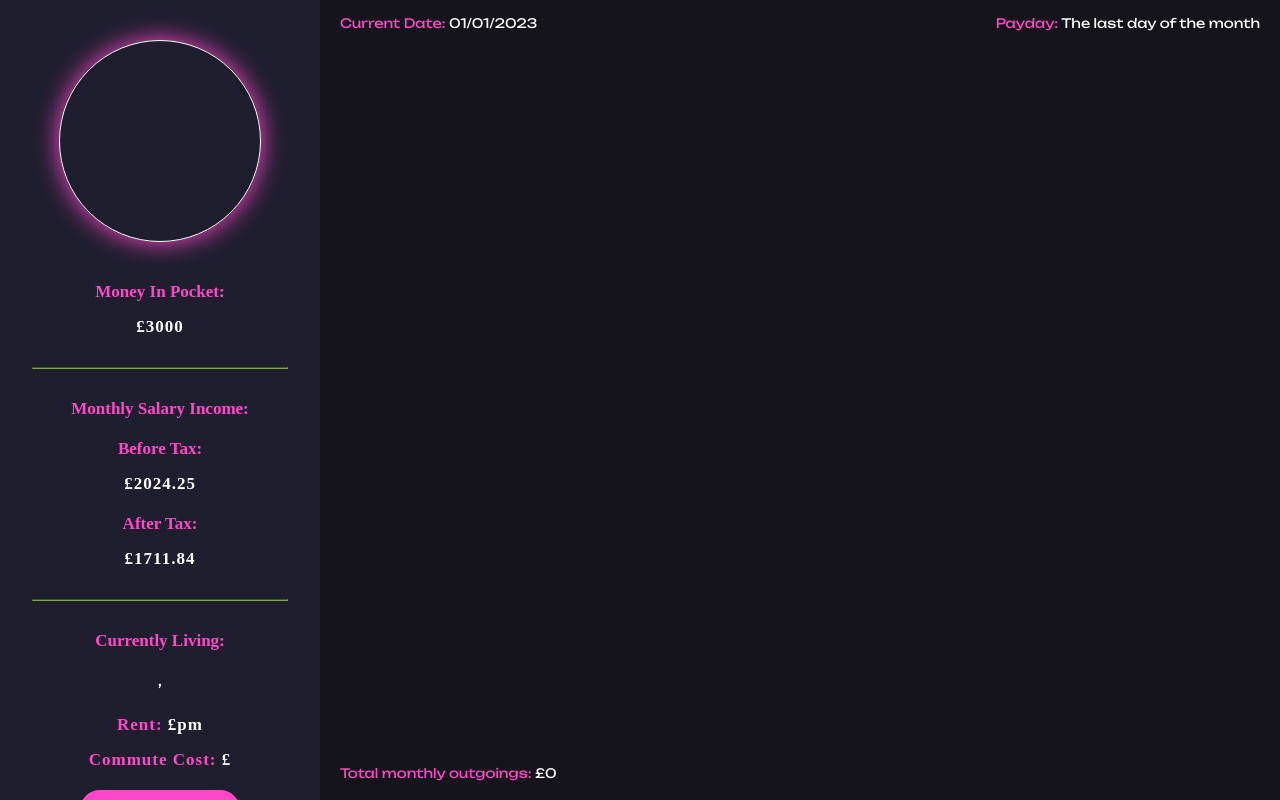
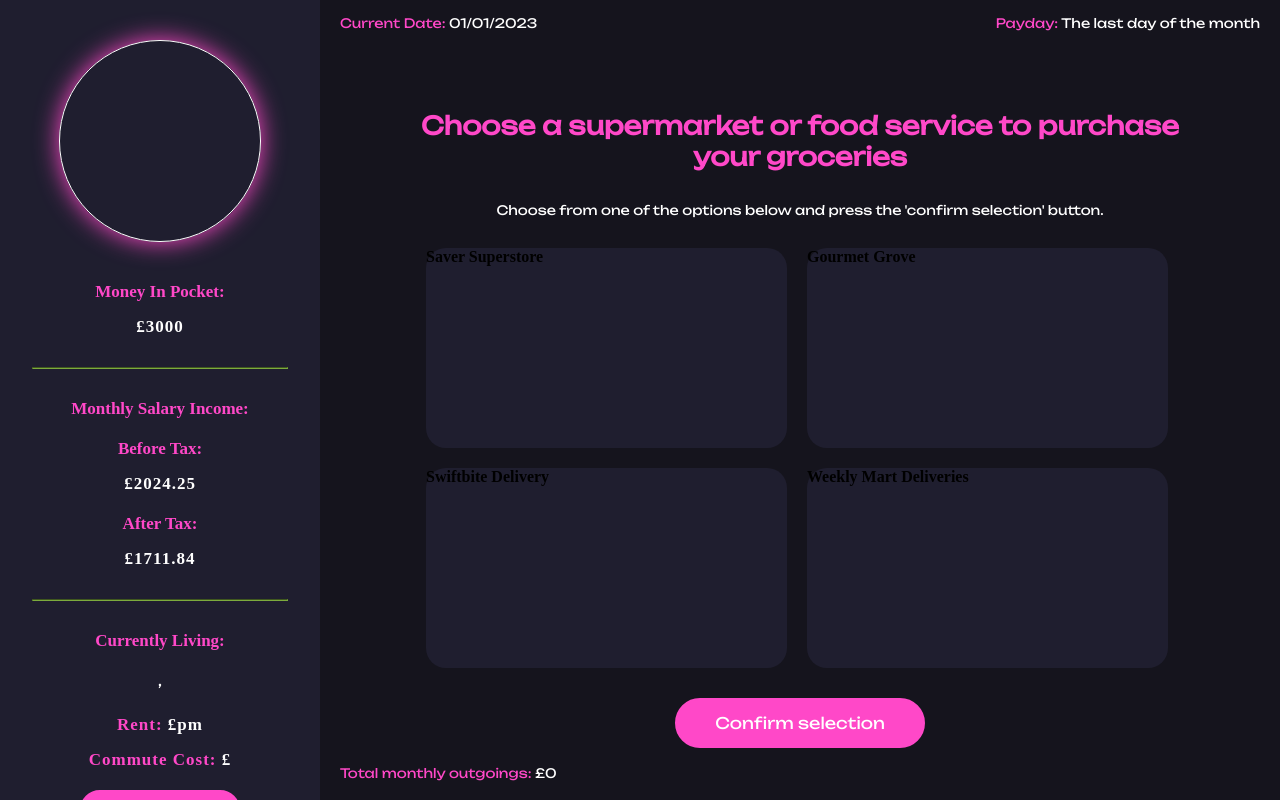
Before and after one commit to lucyscanlon/FinanceGame, a Vue app: page / in a window 1280 px wide. Built offline with nearby package versions, Linux system fonts and the light colour scheme; a web font is replaced by a local one.

Commit message:
created the template layout using flexbox and added supermarket titles for each option in SupermarketChoice.vue

```diff
--- a/src/components/MainGame/SupermarketChoice.vue
+++ b/src/components/MainGame/SupermarketChoice.vue
@@ -7,6 +7,38 @@ Components that will be inside this container include:
 
 
 <template>
+    <div class="supermarketchoice-display-wrapper">
+        <h1>Choose a supermarket or food service to purchase your groceries</h1>
+        <p class="supermarketchoice-description">Choose from one of the options below and press the 'confirm selection' button.</p>
+        <div class="supermarketchoice-flex-wrapper">
+            <div class="supermarketchoice-box">
+                <div class="supermarketchoice-heading-wrap">
+                    <h4>Saver Superstore</h4>
+                </div>
+            </div>
+             <div class="supermarketchoice-box">
+                <div class="supermarketchoice-heading-wrap">
+                    <h4>Gourmet Grove</h4>
+                </div>
+
+             </div>
+             <div class="supermarketchoice-box">
+                <div class="supermarketchoice-heading-wrap">
+                    <h4>Swiftbite Delivery</h4>
+                </div>
+
+            </div>
+            <div class="supermarketchoice-box">
+                <div class="supermarketchoice-heading-wrap">
+                    <h4>Weekly Mart Deliveries</h4>
+                </div>
+
+            </div>
+        </div>
+        <div class="supermarketchoice-button-wrap">
+            <button>Confirm selection</button>
+        </div>
+    </div>
 
 
 </template>
--- a/src/styles/style.css
+++ b/src/styles/style.css
@@ -107,10 +107,6 @@ body {
     font-size: 14px;
     position: relative;
     top: 10px;
-}
-
-.display-none {
-
 }
 
 .characterstats-set hr {
@@ -619,3 +615,70 @@ body {
   .align-right {
     text-align: right;
   }
+
+
+
+
+  /* supermarket choice page */
+
+  .supermarketchoice-display-wrapper {
+    width: 80%;
+    margin: 0 auto;
+    padding-top: 30px;
+    padding-bottom: 10px;
+  }
+
+  .supermarketchoice-display-wrapper h1 {
+    font-family: unbounded-reg;
+    color: #FF48C8;
+    font-size: 25px;
+    text-align: center;
+    margin-top: 30px;
+    margin-bottom: 30px;
+  }
+
+  .supermarketchoice-flex-wrapper {
+    width: 100%;
+    height: auto;
+    display: flex;
+    flex-wrap: wrap;
+
+  }
+
+  .supermarketchoice-box {
+    width: 47%;
+    margin-left: 10px;
+    margin-right: 10px;
+    height: 200px;
+    margin-top: 10px;
+    margin-bottom: 10px;
+    border-radius: 20px;
+    background-color: #1F1E2F;
+  }
+
+  .supermarketchoice-display-wrapper button {
+    height: 50px;
+    width: 250px;
+    background-color: #FF48C8;
+    border: 2px solid #FF48C8;
+    font-family: unbounded-reg;
+    color: white;
+    font-size: 16px;
+    border-radius: 200px;
+    transition-duration: 0.5s;
+
+  }
+
+  .supermarketchoice-button-wrap {
+    text-align: center;
+    width: 100%;
+    padding-top: 20px;
+}
+
+.supermarketchoice-description {
+    color: white;
+    font-family: unbounded-reg;
+    text-align: center;
+    font-size: 13px;
+    padding-bottom: 20px;
+}
```
